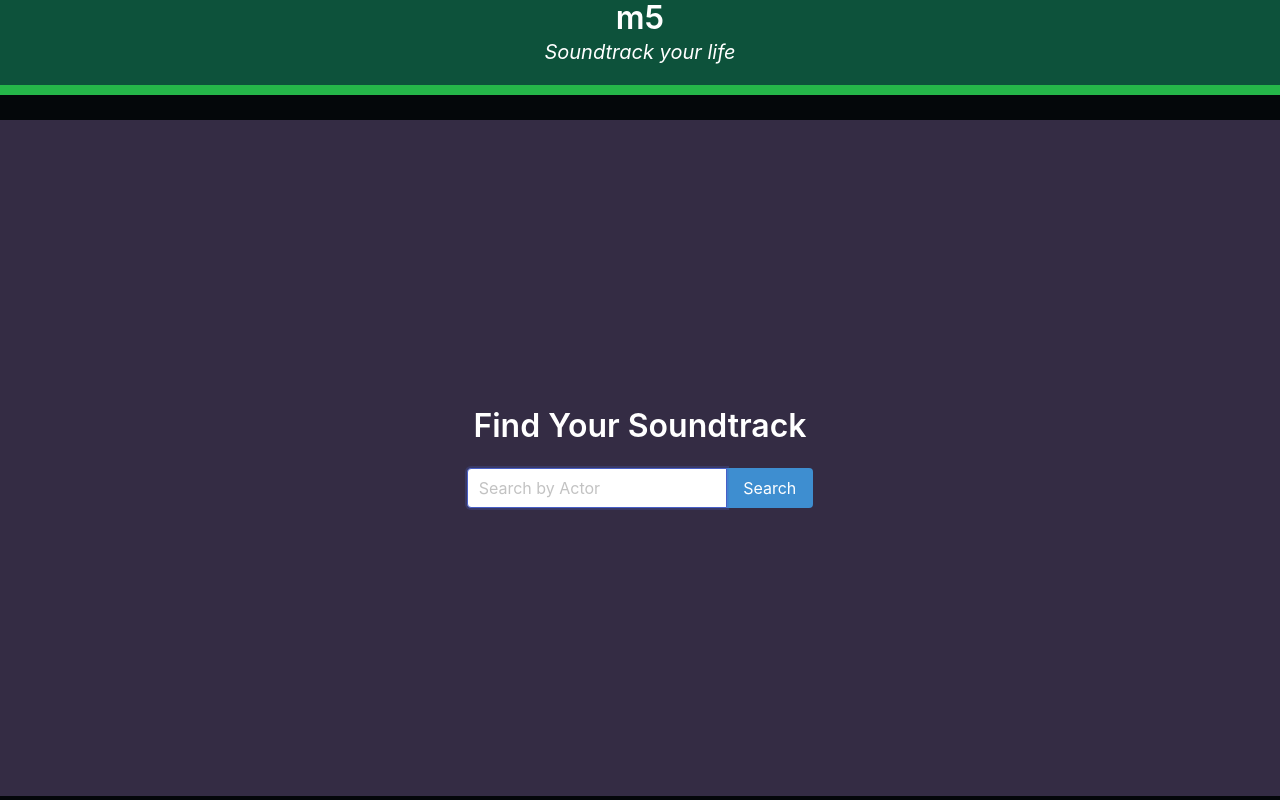
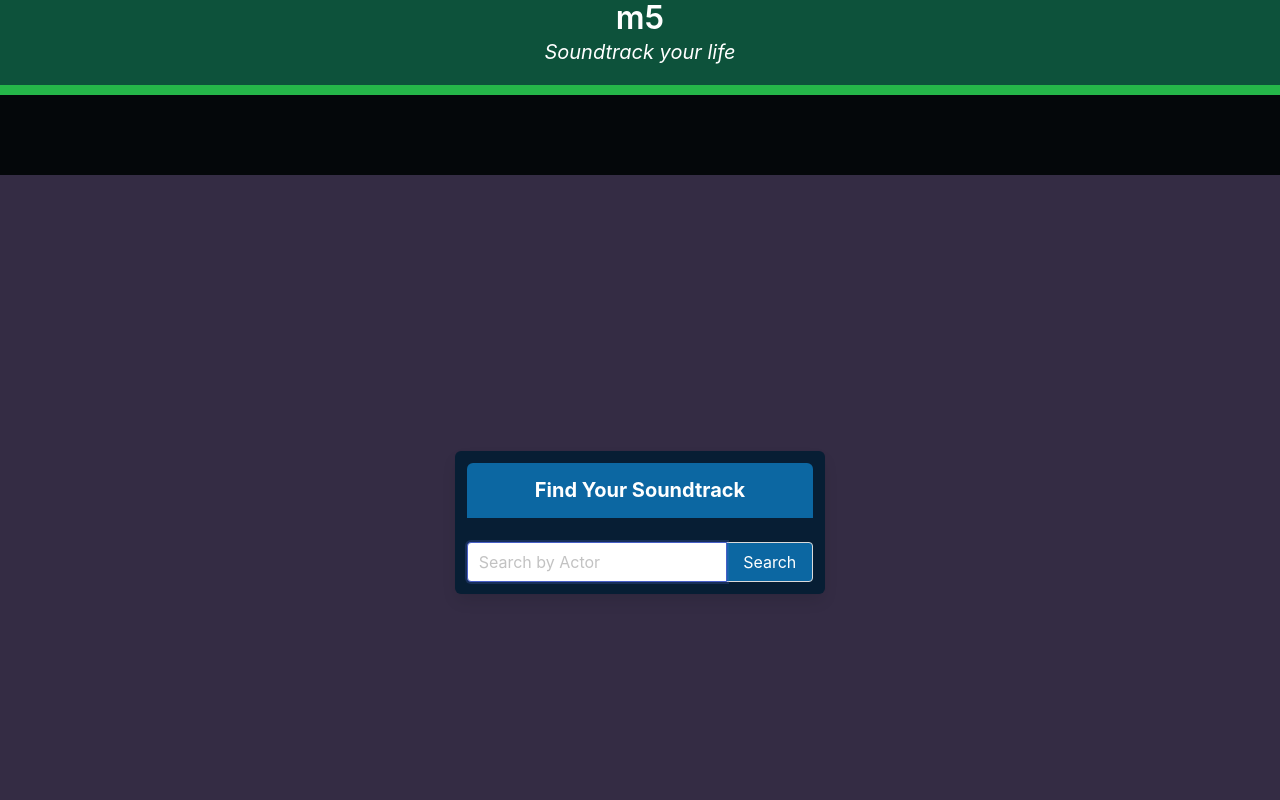
Before and after one commit to MichValenz/m5, a plain HTML site: page index.html in a window 1280 px wide. Shown: the top 800 px of the page. Drawn offline with nearby package versions, Linux system fonts and the light colour scheme.

Commit message:
moved class names to ids, polished indents and organized the css changes

```diff
--- a/Assets/style.css
+++ b/Assets/style.css
@@ -51,24 +51,34 @@ body {
 
 /* ---------------------------------SEARCH SECTION START */
 
-#search-container {
-    background: var(--martinique);
+#search-nav {
+    justify-content: center;
+    text-align: center;
+    display: flexbox;
+    flex-wrap: wrap;
+}
+.panel {
+    background: var(--black-pearl);
 }
 
 form .title {
     color: white;
 }
 
-.search-section {
-    margin-bottom: 250px;
-    margin-top: 25px;
+#search-title {
+    background: var(--tory-blue);
 }
 
-.search-container {
-    justify-content: center;
-    text-align: center;
-    display: flexbox;
-    flex-wrap: wrap;
+.search-section {
+    background: var(--martinique);
+    margin-bottom: 250px;
+    position: relative;
+    top: 80px;
+}
+
+.button {
+    color: white;
+    background-color: var(--tory-blue);
 }
 
 /* ---------------------------------SEARCH SECTION END */
--- a/index.html
+++ b/index.html
@@ -13,30 +13,29 @@
   <!-----------------HEADER START------------------------->
   <section id="home-header" class="is-small has-text-centered">
     <div class="web-body">
-      <p class="title">m5</p>
+      <h1 id="project-title" class="title">m5</h1>
       <p class="subtitle is-italic">Soundtrack your life</p>
     </div>
   </section
   <!-----------------HEADER END------------------------->
 
   <!---------------SEARCH START--------------------->
-  <section id="search-container" class="section is-large search-section is-justify-content-center">
-    <div class="columns is-mobile search-container">
+  <section id="search-nav-container" class="section is-large search-section is-justify-content-center">
+    <nav id="search-nav" class="columns is-mobile">
       <!---------------FORM START--------------------->
-      <form
-        class="column is-three-quarters-mobile is-two-thirds-tablet is-half-desktop is-one-third-widescreen is-one-quarter-fullhd">
-        <h1 id="search-title" class="title">Find Your Soundtrack</h1>
+      <form class="panel column is-three-quarters-mobile is-two-thirds-tablet is-half-desktop is-one-third-widescreen is-one-quarter-fullhd">
+        <h1 id="search-title" class="title panel-heading">Find Your Soundtrack</h1>
         <div class="field has-addons is-justify-content-center">
           <div class="control bar is-half">
             <input class="input is-focused" type="text" placeholder="Search by Actor">
           </div>
           <div class="control">
-            <a class="button is-info">Search</a>
+            <a class="button">Search</a>
           </div>
         </div>
       </form>
       <!---------------FORM END--------------------->
-    </div>
+    </nav>
   </section>
 
   <!---------------SEARCH END--------------------->
```
